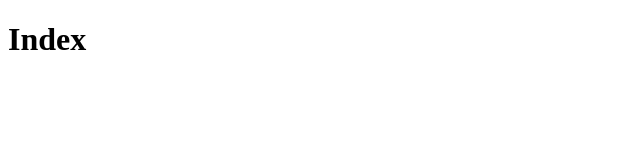
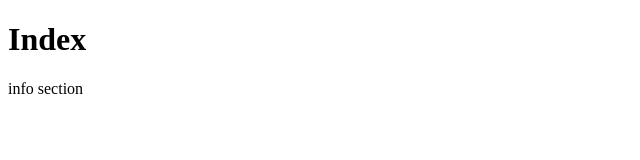
Before and after one commit to feliceforgione/test, a plain HTML site: page index.html in a window 1280 px wide. Shown: the full height of the page, 0-640 px from the left. Drawn offline with Linux system fonts and the light colour scheme.

Commit message:
added info section to index

```diff
--- a/index.html
+++ b/index.html
@@ -10,6 +10,9 @@
 
 <body>
     <h1>Index</h1>
+    <section>
+        info section
+    </section>
 </body>
 
 </html>
```
